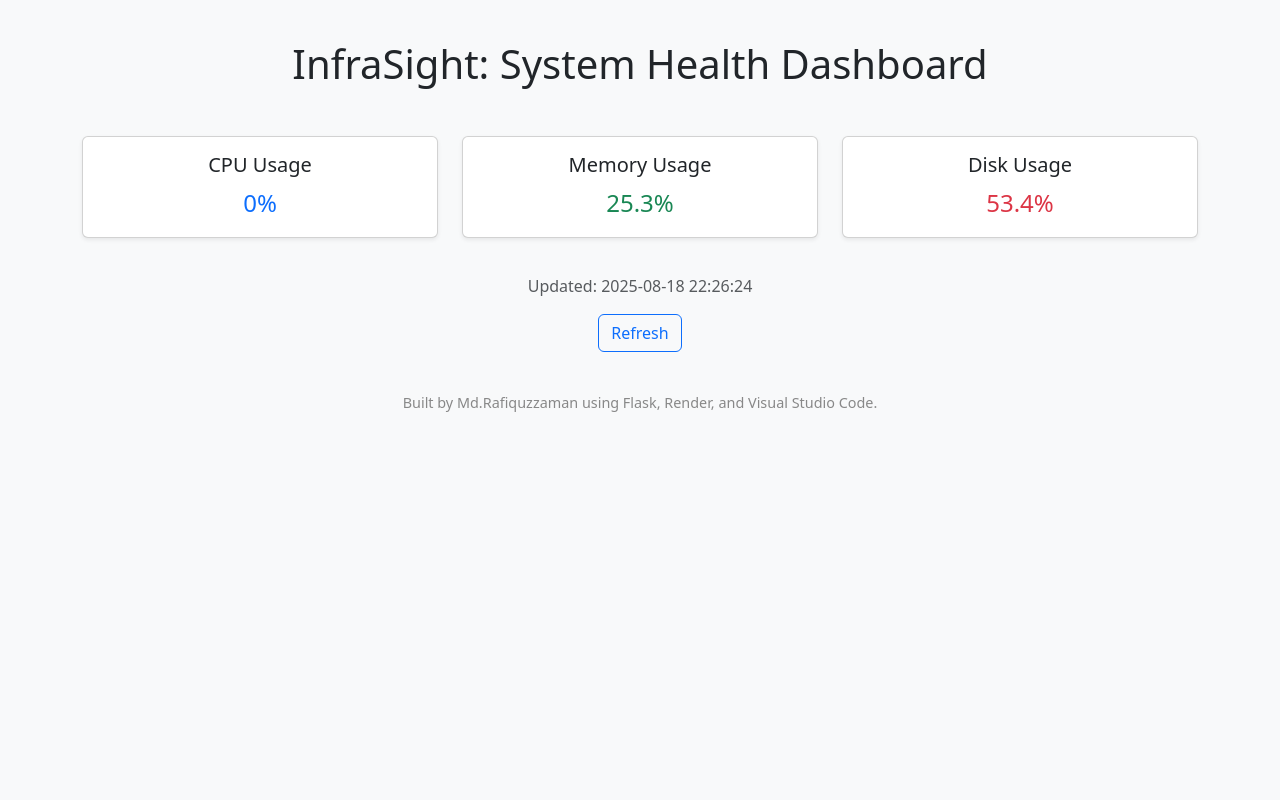
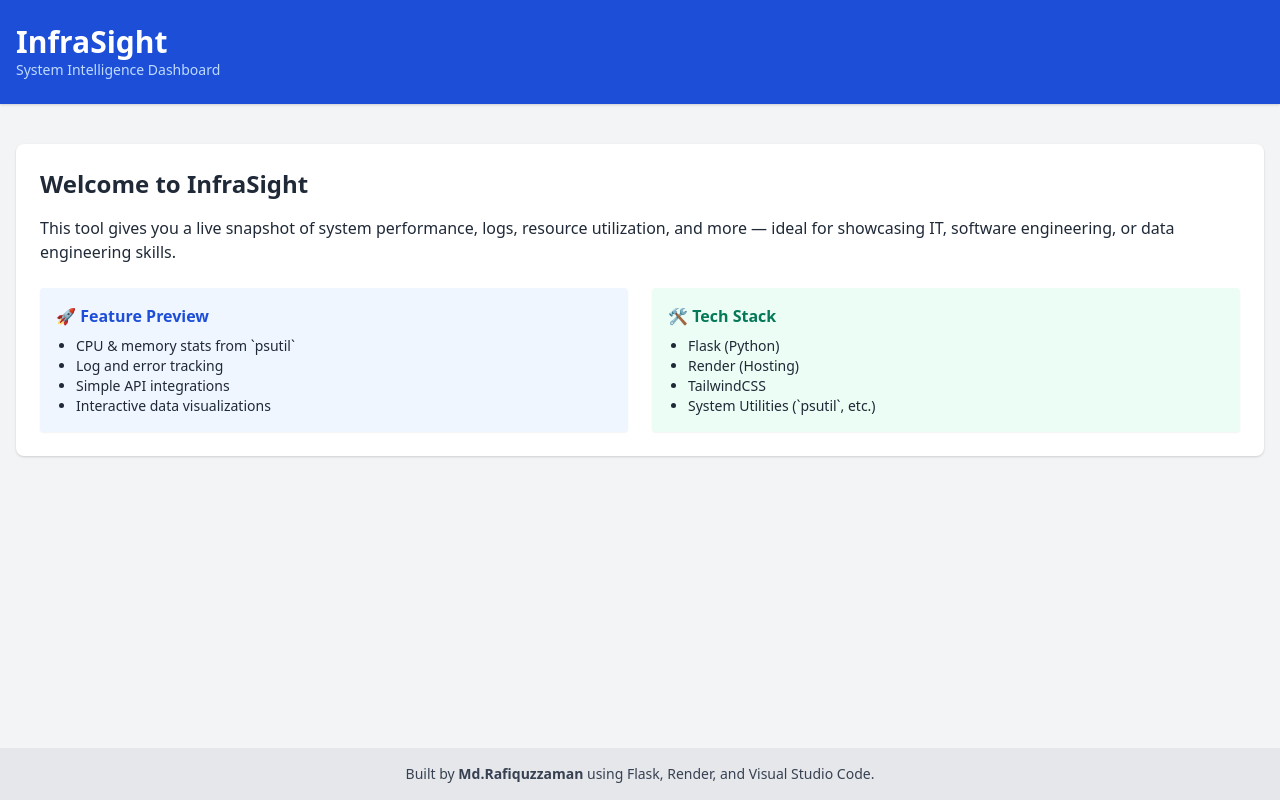
Before and after one commit to ZCoding82/InfraSight, a Flask app: page / in a window 1280 px wide. Run offline with Flask 3, Linux system fonts and the light colour scheme.

Commit message:
Update index.html

```diff
--- a/templates/index.html
+++ b/templates/index.html
@@ -3,81 +3,50 @@
 <head>
   <meta charset="UTF-8" />
   <meta name="viewport" content="width=device-width, initial-scale=1.0"/>
-  <title>InfraSight Dashboard</title>
-  <link href="https://cdn.jsdelivr.net/npm/bootstrap@5.3.3/dist/css/bootstrap.min.css" rel="stylesheet">
-  <style>
-    body {
-      background-color: #f8f9fa;
-      padding-top: 40px;
-    }
-    .card {
-      margin-bottom: 20px;
-    }
-    .footer {
-      margin-top: 40px;
-      text-align: center;
-      color: #888;
-      font-size: 0.9em;
-    }
-  </style>
+  <title>InfraSight | System Intelligence Dashboard</title>
+  <link href="https://cdn.jsdelivr.net/npm/tailwindcss@2.2.19/dist/tailwind.min.css" rel="stylesheet">
 </head>
-<body>
-  <div class="container">
-    <h1 class="text-center mb-5">InfraSight: System Health Dashboard</h1>
+<body class="bg-gray-100 text-gray-800 min-h-screen flex flex-col">
 
-    <div id="dashboard" class="row text-center">
-      <div class="col-md-4">
-        <div class="card shadow-sm">
-          <div class="card-body">
-            <h5 class="card-title">CPU Usage</h5>
-            <p id="cpu" class="card-text fs-4 text-primary">Loading...</p>
-          </div>
+  <header class="bg-blue-700 text-white py-6 shadow">
+    <div class="container mx-auto px-4">
+      <h1 class="text-3xl font-bold">InfraSight</h1>
+      <p class="text-sm text-blue-200">System Intelligence Dashboard</p>
+    </div>
+  </header>
+
+  <main class="flex-grow container mx-auto px-4 py-10">
+    <div class="bg-white rounded-lg shadow p-6">
+      <h2 class="text-2xl font-semibold mb-4">Welcome to InfraSight</h2>
+      <p>This tool gives you a live snapshot of system performance, logs, resource utilization, and more — ideal for showcasing IT, software engineering, or data engineering skills.</p>
+
+      <div class="mt-6 grid md:grid-cols-2 gap-6">
+        <div class="bg-blue-50 p-4 rounded shadow-sm">
+          <h3 class="font-semibold text-blue-700">🚀 Feature Preview</h3>
+          <ul class="list-disc ml-5 mt-2 text-sm">
+            <li>CPU & memory stats from `psutil`</li>
+            <li>Log and error tracking</li>
+            <li>Simple API integrations</li>
+            <li>Interactive data visualizations</li>
+          </ul>
         </div>
-      </div>
-      <div class="col-md-4">
-        <div class="card shadow-sm">
-          <div class="card-body">
-            <h5 class="card-title">Memory Usage</h5>
-            <p id="memory" class="card-text fs-4 text-success">Loading...</p>
-          </div>
-        </div>
-      </div>
-      <div class="col-md-4">
-        <div class="card shadow-sm">
-          <div class="card-body">
-            <h5 class="card-title">Disk Usage</h5>
-            <p id="disk" class="card-text fs-4 text-danger">Loading...</p>
-          </div>
+
+        <div class="bg-green-50 p-4 rounded shadow-sm">
+          <h3 class="font-semibold text-green-700">🛠️ Tech Stack</h3>
+          <ul class="list-disc ml-5 mt-2 text-sm">
+            <li>Flask (Python)</li>
+            <li>Render (Hosting)</li>
+            <li>TailwindCSS</li>
+            <li>System Utilities (`psutil`, etc.)</li>
+          </ul>
         </div>
       </div>
     </div>
+  </main>
 
-    <div class="text-center mt-3">
-      <p id="timestamp" class="text-muted">Updated: --</p>
-      <button class="btn btn-outline-primary" onclick="loadData()">Refresh</button>
-    </div>
+  <footer class="bg-gray-200 text-center text-sm text-gray-700 py-4 mt-10">
+    Built by <strong>Md.Rafiquzzaman</strong> using Flask, Render, and Visual Studio Code.
+  </footer>
 
-    <div class="footer">
-      Built by Md.Rafiquzzaman using Flask, Render, and Visual Studio Code.
-    </div>
-  </div>
-
-  <script>
-    async function loadData() {
-      try {
-        const response = await fetch('/api/system');
-        const data = await response.json();
-        document.getElementById('cpu').textContent = data.cpu_percent + '%';
-        document.getElementById('memory').textContent = data.memory.percent + '%';
-        document.getElementById('disk').textContent = data.disk.percent + '%';
-        document.getElementById('timestamp').textContent = 'Updated: ' + data.timestamp;
-      } catch (error) {
-        console.error('Error loading system data:', error);
-      }
-    }
-
-    // Load data on page load
-    window.onload = loadData;
-  </script>
 </body>
 </html>
```
